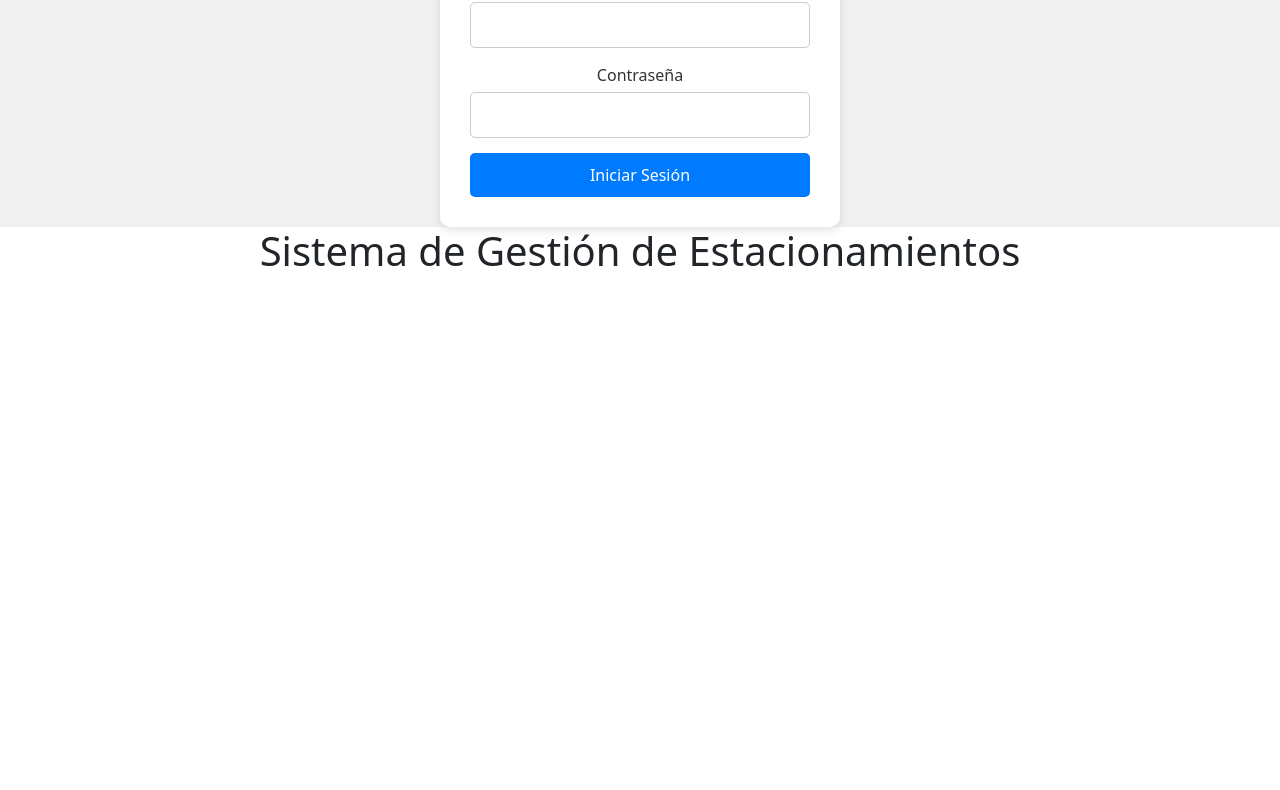
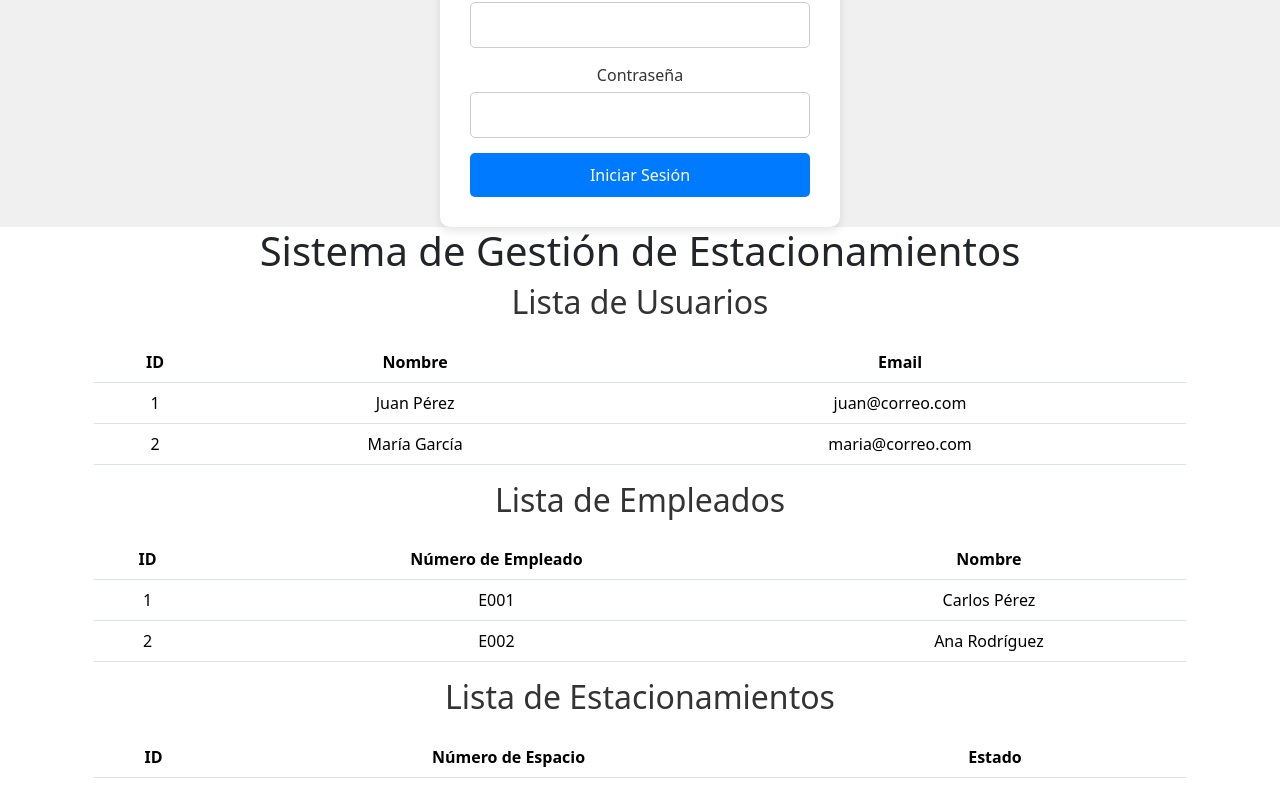
Before and after one commit to karina725/Proyecto-VII, a React (Create React App) app: page / in a window 1280 px wide. Shown: the part 295-1085 px from the top of the page. Before the commit the page ends 800 px from the top, so only its background shows below. Built offline with nearby package versions, Linux system fonts and the light colour scheme; the HTML template or start-up script is replaced by a standard one.

Commit message:
Update App.js

```diff
--- a/src/App.js
+++ b/src/App.js
@@ -1,5 +1,4 @@
 import React from 'react';
-import { BrowserRouter as Router, Routes, Route } from 'react-router-dom';
 import 'bootstrap/dist/css/bootstrap.min.css';
 import './App.css';
 
@@ -13,23 +12,18 @@ import LogList from './componentes/Logs/LogList';
 
 function App() {
   return (
-    <Router>
-      <div className="App">
-        <LoginForm />
-        <div className="container">
-          <h1>Sistema de Gestión de Estacionamientos</h1>
-          {/* Definimos las rutas */}
-          <Routes>
-            <Route path="/usuarios" element={<UsuarioList />} />
-            <Route path="/empleados" element={<EmpleadoList />} />
-            <Route path="/estacionamientos" element={<EstacionamientoList />} />
-            <Route path="/reservas" element={<ReservaList />} />
-            <Route path="/liberaciones" element={<LiberacionList />} />
-            <Route path="/logs" element={<LogList />} />
-          </Routes>
-        </div>
+    <div className="App">
+      <LoginForm />
+      <div className="container">
+        <h1>Sistema de Gestión de Estacionamientos</h1>
+        <UsuarioList />
+        <EmpleadoList />
+        <EstacionamientoList />
+        <ReservaList />
+        <LiberacionList />
+        <LogList />
       </div>
-    </Router>
+    </div>
   );
 }
 
```
